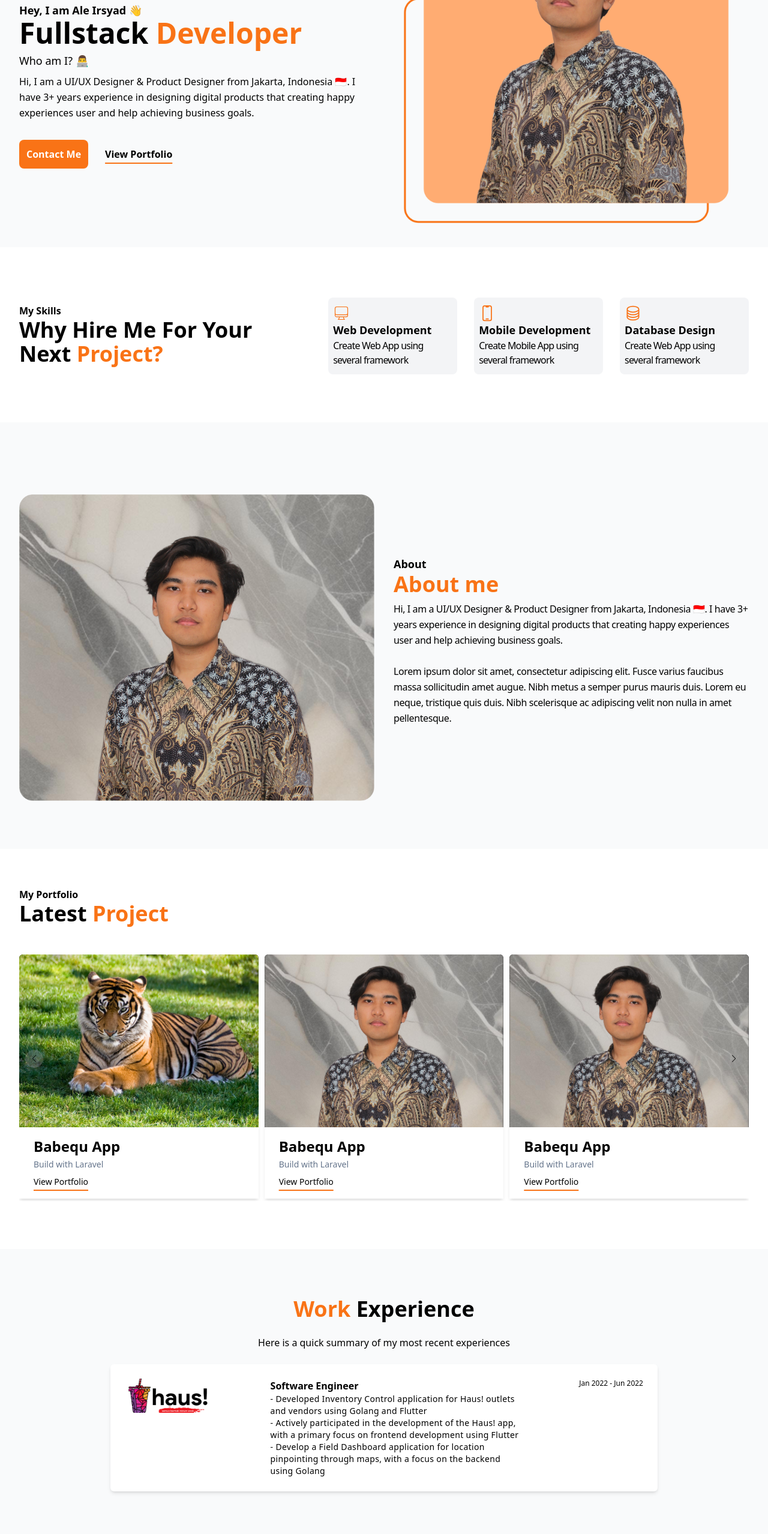
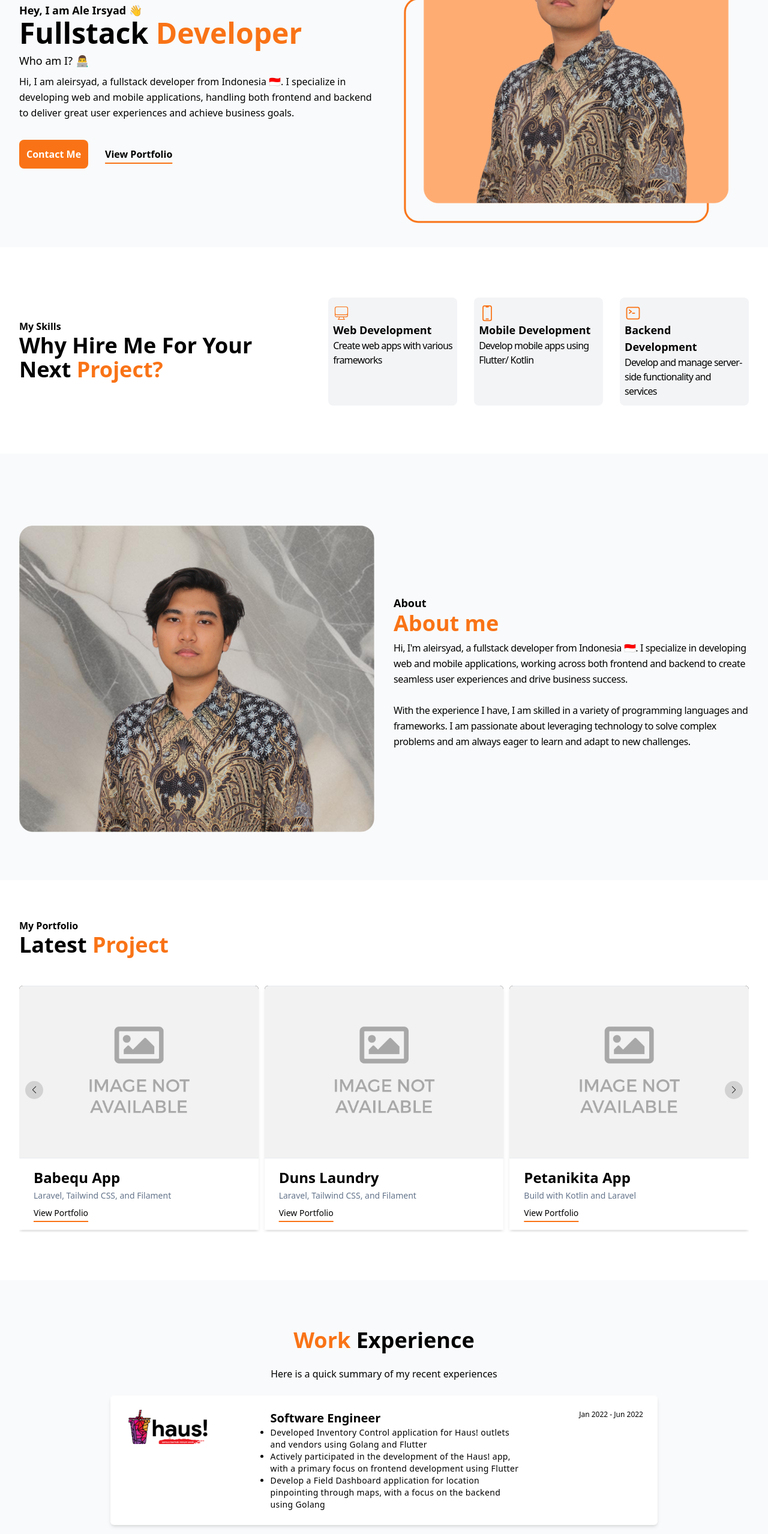
Before and after one commit to aleirsyad/my-portfolio, a website: page index.html in a window 1280 px wide. Shown: the part 240-2797 px from the top of the page at 60% size. Drawn offline with nearby package versions, Linux system fonts and the light colour scheme.

Commit message:
revisi sedikit

```diff
--- a/index.html
+++ b/index.html
@@ -158,20 +158,20 @@
               Who am I? 👨‍💻
             </p>
             <p class="mb-8 font-medium leading-relaxed dark:text-white">
-              Hi, I am a UI/UX Designer & Product Designer from Jakarta,
-              Indonesia 🇮🇩. I have 3+ years experience in designing digital
-              products that creating happy experiences user and help achieving
-              business goals.
+              Hi, I am aleirsyad, a fullstack developer from Indonesia 🇮🇩. I
+              specialize in developing web and mobile applications, handling
+              both frontend and backend to deliver great user experiences and
+              achieve business goals.
             </p>
 
             <div class="flex space-x-4">
               <a
-                href="#"
+                href="#contact"
                 class="rounded-lg bg-primary px-3 py-3 text-base font-semibold text-white transition duration-300 ease-in-out hover:opacity-80 hover:shadow-lg"
                 >Contact Me</a
               >
               <a
-                href="#"
+                href="#portfolio"
                 class="rounded-lg bg-transparent px-3 py-3 text-base font-semibold text-black underline decoration-primary decoration-2 underline-offset-8 transition duration-300 ease-in-out hover:opacity-80 hover:shadow-lg dark:text-white"
                 >View Portfolio</a
               >
@@ -226,12 +226,12 @@
               </svg>
 
               <h2
-                class="overflow-hidden text-lg font-semibold tracking-tighter lg:tracking-normal dark:text-white"
+                class="overflow-hidden text-sm font-semibold tracking-tighter md:text-lg lg:tracking-normal dark:text-white"
               >
                 Web Development
               </h2>
-              <p class="text-md tracking-tighter dark:text-white">
-                Create Web App using several framework
+              <p class="text-xs tracking-tighter md:text-base dark:text-white">
+                Create web apps with various frameworks
               </p>
             </div>
             <div
@@ -253,12 +253,12 @@
               </svg>
 
               <h2
-                class="overflow-hidden text-lg font-semibold tracking-tighter lg:tracking-normal dark:text-white"
+                class="overflow-hidden text-sm font-semibold tracking-tighter md:text-lg lg:tracking-normal dark:text-white"
               >
                 Mobile Development
               </h2>
-              <p class="tracking-tighter dark:text-white">
-                Create Mobile App using several framework
+              <p class="text-xs tracking-tighter md:text-base dark:text-white">
+                Develop mobile apps using Flutter/ Kotlin
               </p>
             </div>
             <div
@@ -275,17 +275,17 @@
                 <path
                   stroke-linecap="round"
                   stroke-linejoin="round"
-                  d="M20.25 6.375c0 2.278-3.694 4.125-8.25 4.125S3.75 8.653 3.75 6.375m16.5 0c0-2.278-3.694-4.125-8.25-4.125S3.75 4.097 3.75 6.375m16.5 0v11.25c0 2.278-3.694 4.125-8.25 4.125s-8.25-1.847-8.25-4.125V6.375m16.5 0v3.75m-16.5-3.75v3.75m16.5 0v3.75C20.25 16.153 16.556 18 12 18s-8.25-1.847-8.25-4.125v-3.75m16.5 0c0 2.278-3.694 4.125-8.25 4.125s-8.25-1.847-8.25-4.125"
+                  d="m6.75 7.5 3 2.25-3 2.25m4.5 0h3m-9 8.25h13.5A2.25 2.25 0 0 0 21 18V6a2.25 2.25 0 0 0-2.25-2.25H5.25A2.25 2.25 0 0 0 3 6v12a2.25 2.25 0 0 0 2.25 2.25Z"
                 />
               </svg>
 
               <h2
-                class="overflow-hidden text-lg font-semibold tracking-tighter lg:tracking-normal dark:text-white"
+                class="overflow-hidden text-sm font-semibold tracking-tighter md:text-lg lg:tracking-normal dark:text-white"
               >
-                Database Design
+                Backend Development
               </h2>
-              <p class="tracking-tighter dark:text-white">
-                Create Web App using several framework
+              <p class="text-xs tracking-tighter md:text-base dark:text-white">
+                Develop and manage server-side functionality and services
               </p>
             </div>
           </div>
@@ -320,16 +320,16 @@
             <p
               class="mb-8 font-medium leading-relaxed tracking-tight dark:text-white"
             >
-              Hi, I am a UI/UX Designer & Product Designer from Jakarta,
-              Indonesia 🇮🇩. I have 3+ years experience in designing digital
-              products that creating happy experiences user and help achieving
-              business goals.
+              Hi, I'm aleirsyad, a fullstack developer from Indonesia 🇮🇩. I
+              specialize in developing web and mobile applications, working
+              across both frontend and backend to create seamless user
+              experiences and drive business success.
               <br />
               <br />
-              Lorem ipsum dolor sit amet, consectetur adipiscing elit. Fusce
-              varius faucibus massa sollicitudin amet augue. Nibh metus a semper
-              purus mauris duis. Lorem eu neque, tristique quis duis. Nibh
-              scelerisque ac adipiscing velit non nulla in amet pellentesque.
+              With the experience I have, I am skilled in a variety of
+              programming languages and frameworks. I am passionate about
+              leveraging technology to solve complex problems and am always
+              eager to learn and adapt to new challenges.
             </p>
           </div>
         </div>
@@ -358,28 +358,28 @@
                   <div class="flex h-36 w-full bg-black md:h-64 lg:h-72">
                     <!-- Fixed height container -->
                     <img
-                      src="public/img/image2.jpeg"
+                      src="public/img/no-image.png"
                       alt="poto 1"
                       class="h-full w-full object-cover"
                     />
                   </div>
-                  <div class="px-6 py-4 mb-1 dark:bg-gray-900">
+                  <div class="mb-1 px-3 lg:px-6 py-4 dark:bg-gray-900">
                     <h3 class="truncate text-left">
                       <a
-                        href="#"
-                        class="mb-1 block text-xl font-semibold hover:text-primary lg:text-2xl dark:text-white dark:hover:text-primary"
+                        href="https://github.com/aleirsyad"
+                        class="text-md mb-1 block font-semibold hover:text-primary lg:text-2xl dark:text-white dark:hover:text-primary"
                         >Babequ App</a
                       >
                     </h3>
                     <p
-                      class="mb-1 text-left text-sm font-light text-slate-500 dark:text-white"
+                      class="mb-1 text-left text-xs font-light text-slate-500 lg:text-sm dark:text-white"
                     >
-                      Build with Laravel
+                      Laravel, Tailwind CSS, and Filament
                     </p>
                     <p class="text-left">
                       <a
-                        href="#"
-                        class="rounded-lg bg-transparent py-3 text-left text-sm font-medium text-black underline decoration-primary decoration-2 underline-offset-8 transition duration-300 ease-in-out hover:opacity-80 hover:shadow-lg dark:text-white"
+                        href="https://github.com/aleirsyad"
+                        class="rounded-lg bg-transparent py-3 text-left text-xs font-medium text-black underline decoration-primary decoration-2 underline-offset-8 transition duration-300 ease-in-out hover:opacity-80 hover:shadow-lg lg:text-sm dark:text-white"
                         >View Portfolio</a
                       >
                     </p>
@@ -393,28 +393,28 @@
                   <div class="flex h-36 w-full bg-black md:h-64 lg:h-72">
                     <!-- Fixed height container -->
                     <img
-                      src="public/img/about-me.png"
+                      src="public/img/no-image.png"
                       alt="poto 1"
                       class="h-full w-full object-cover"
                     />
                   </div>
-                  <div class="px-6 py-4 dark:bg-gray-900">
+                  <div class="px-3 lg:px-6 py-4 dark:bg-gray-900">
                     <h3 class="truncate text-left">
                       <a
-                        href="#"
-                        class="mb-1 block text-xl font-semibold hover:text-primary lg:text-2xl dark:text-white dark:hover:text-primary"
-                        >Babequ App</a
+                        href="https://github.com/aleirsyad"
+                        class="text-md mb-1 block font-semibold hover:text-primary lg:text-2xl dark:text-white dark:hover:text-primary"
+                        >Duns Laundry</a
                       >
                     </h3>
                     <p
-                      class="mb-1 text-left text-sm font-light text-slate-500 dark:text-white"
+                      class="mb-1 text-left text-xs font-light text-slate-500 lg:text-sm dark:text-white"
                     >
-                      Build with Laravel
+                      Laravel, Tailwind CSS, and Filament
                     </p>
                     <p class="text-left">
                       <a
-                        href="#"
-                        class="rounded-lg bg-transparent py-3 text-left text-sm font-medium text-black underline decoration-primary decoration-2 underline-offset-8 transition duration-300 ease-in-out hover:opacity-80 hover:shadow-lg dark:text-white"
+                        href="https://github.com/aleirsyad"
+                        class="rounded-lg bg-transparent py-3 text-left text-xs font-medium text-black underline decoration-primary decoration-2 underline-offset-8 transition duration-300 ease-in-out hover:opacity-80 hover:shadow-lg lg:text-sm dark:text-white"
                         >View Portfolio</a
                       >
                     </p>
@@ -428,28 +428,28 @@
                   <div class="flex h-36 w-full bg-black md:h-64 lg:h-72">
                     <!-- Fixed height container -->
                     <img
-                      src="public/img/about-me.png"
+                      src="public/img/no-image.png"
                       alt="poto 1"
                       class="h-full w-full object-cover"
                     />
                   </div>
-                  <div class="px-6 py-4 dark:bg-gray-900">
+                  <div class="px-3 lg:px-6 py-4 dark:bg-gray-900">
                     <h3 class="truncate text-left">
                       <a
-                        href="#"
-                        class="mb-1 block text-xl font-semibold hover:text-primary lg:text-2xl dark:text-white dark:hover:text-primary"
-                        >Babequ App</a
+                        href="https://github.com/aleirsyad"
+                        class="text-md mb-1 block font-semibold hover:text-primary lg:text-2xl dark:text-white dark:hover:text-primary"
+                        >Petanikita App</a
                       >
                     </h3>
                     <p
-                      class="mb-1 text-left text-sm font-light text-slate-500 dark:text-white"
+                      class="mb-1 text-left text-xs font-light text-slate-500 lg:text-sm dark:text-white"
                     >
-                      Build with Laravel
+                      Build with Kotlin and Laravel
                     </p>
                     <p class="text-left">
                       <a
-                        href="#"
-                        class="rounded-lg bg-transparent py-3 text-left text-sm font-medium text-black underline decoration-primary decoration-2 underline-offset-8 transition duration-300 ease-in-out hover:opacity-80 hover:shadow-lg dark:text-white"
+                        href="https://github.com/aleirsyad"
+                        class="rounded-lg bg-transparent py-3 text-left text-xs font-medium text-black underline decoration-primary decoration-2 underline-offset-8 transition duration-300 ease-in-out hover:opacity-80 hover:shadow-lg lg:text-sm dark:text-white"
                         >View Portfolio</a
                       >
                     </p>
@@ -463,28 +463,28 @@
                   <div class="flex h-36 w-full bg-black md:h-64 lg:h-72">
                     <!-- Fixed height container -->
                     <img
-                      src="public/img/about-me.png"
+                      src="public/img/no-image.png"
                       alt="poto 1"
                       class="h-full w-full object-cover"
                     />
                   </div>
-                  <div class="px-6 py-4 dark:bg-gray-900">
+                  <div class="px-3 lg:px-6 py-4 dark:bg-gray-900">
                     <h3 class="truncate text-left">
                       <a
-                        href="#"
-                        class="mb-1 block text-xl font-semibold hover:text-primary lg:text-2xl dark:text-white dark:hover:text-primary"
-                        >Babequ App</a
+                        href="https://github.com/aleirsyad"
+                        class="text-md mb-1 block font-semibold hover:text-primary lg:text-2xl dark:text-white dark:hover:text-primary"
+                        >Inventory App</a
                       >
                     </h3>
                     <p
-                      class="mb-1 text-left text-sm font-light text-slate-500 dark:text-white"
+                      class="mb-1 text-left text-xs font-light text-slate-500 lg:text-sm dark:text-white"
                     >
-                      Build with Laravel
+                      Build with Golang and Flutter
                     </p>
                     <p class="text-left">
                       <a
-                        href="#"
-                        class="rounded-lg bg-transparent py-3 text-left text-sm font-medium text-black underline decoration-primary decoration-2 underline-offset-8 transition duration-300 ease-in-out hover:opacity-80 hover:shadow-lg dark:text-white"
+                        href="https://github.com/aleirsyad"
+                        class="rounded-lg bg-transparent py-3 text-left text-xs font-medium text-black underline decoration-primary decoration-2 underline-offset-8 transition duration-300 ease-in-out hover:opacity-80 hover:shadow-lg lg:text-sm dark:text-white"
                         >View Portfolio</a
                       >
                     </p>
@@ -512,7 +512,7 @@
               Work <span class="text-black dark:text-white">Experience</span>
             </h2>
             <h4 class="text-center text-base font-normal dark:text-white">
-              Here is a quick summary of my most recent experiences
+              Here is a quick summary of my recent experiences
             </h4>
             <div class="mb-10 mt-6 flex w-full justify-center">
               <div
@@ -527,29 +527,31 @@
                     />
                   </div>
                   <div class="mt-4 w-full lg:mt-0 lg:w-1/2 lg:pl-4">
-                    <h2 class="font-semibold dark:text-white">
+                    <h2 class="text-xl font-semibold dark:text-white">
                       Software Engineer
                     </h2>
-                    <h4
+                    <ul class="list-disc">
+                      <li
                         class="w-full text-sm tracking-tight lg:tracking-wide dark:text-white"
                       >
-                      - Developed Inventory Control application for Haus!
+                        Developed Inventory Control application for Haus!
                         outlets and vendors using Golang and Flutter
-                    </h4>
-                    <h4
+                      </li>
+                      <li
                         class="w-full text-sm tracking-tight lg:tracking-wide dark:text-white"
                       >
-                      - Actively participated in the development of the Haus!
+                        Actively participated in the development of the Haus!
                         app, with a primary focus on frontend development using
                         Flutter
-                    </h4>
-                    <h4
+                      </li>
+                      <li
                         class="w-full text-sm tracking-tight lg:tracking-wide dark:text-white"
                       >
-                      - Develop a Field Dashboard application for location
+                        Develop a Field Dashboard application for location
                         pinpointing through maps, with a focus on the backend
                         using Golang
-                    </h4>
+                      </li>
+                    </ul>
                   </div>
                   <div
                     class="mt-4 w-full text-right lg:mt-0 lg:w-auto lg:pl-4 lg:text-left"
@@ -663,16 +665,26 @@
             <div
               class="flex items-center justify-center space-x-2 md:justify-end"
             >
+              <a
+                href="https://www.linkedin.com/in/irsyadfikri/"
+                target="_blank"
+                rel="noopener"
+              >
                 <img
                   src="public/img/linkedin_logo.png"
                   alt="LinkedIn"
                   class="h-10 w-10"
-              />
+              /></a>
+              <a
+                href="https://www.instagram.com/aleirsyad/"
+                target="_blank"
+                rel="noopener"
+              >
                 <img
                   src="public/img/ig_logo.png"
                   alt="Instagram"
                   class="h-10 w-10"
-              />
+              /></a>
             </div>
           </div>
         </div>
```
Also changed, not shown: dist/css/final.css, public/img/no-image.png (added). Lines whose indentation alone changed are shown as unchanged.
